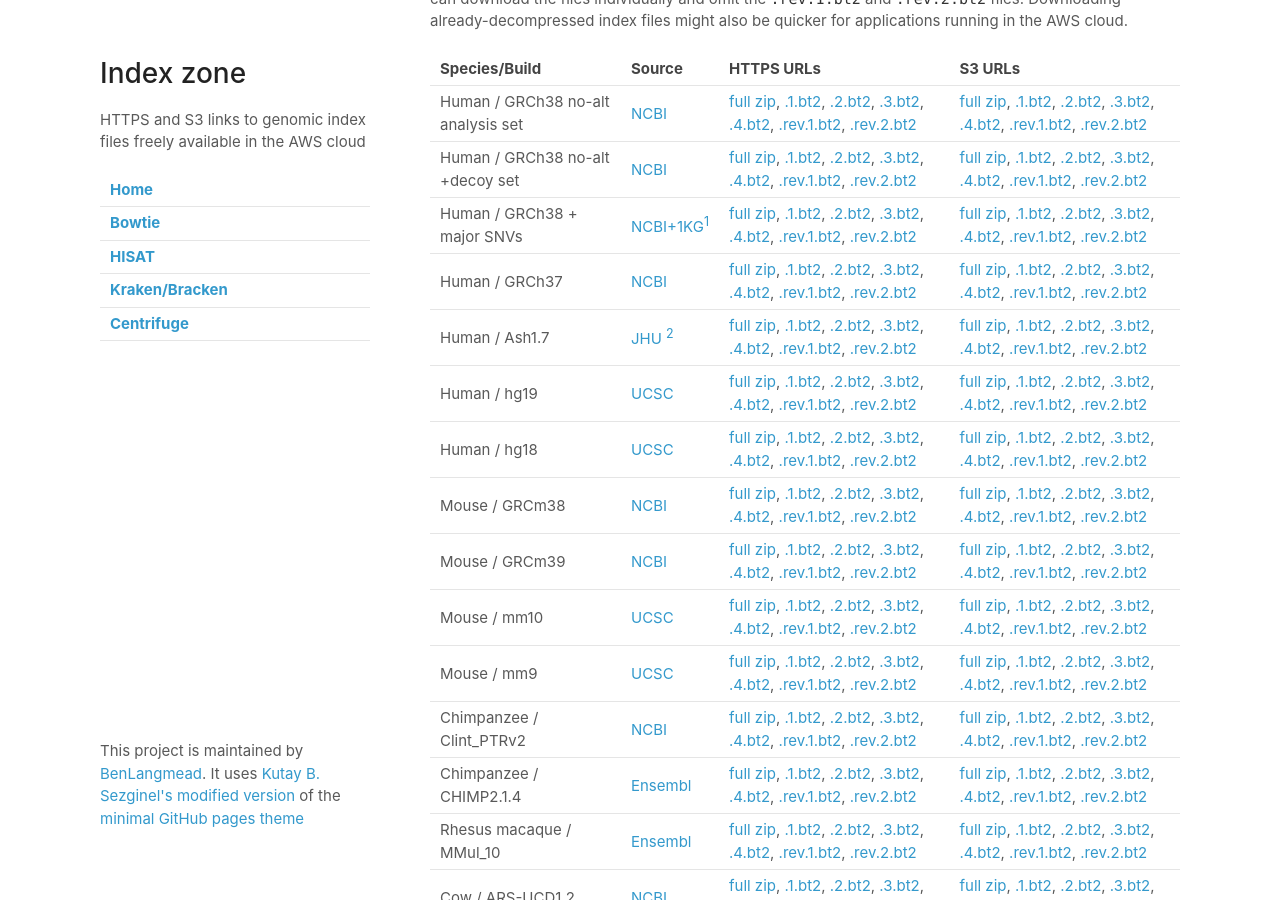
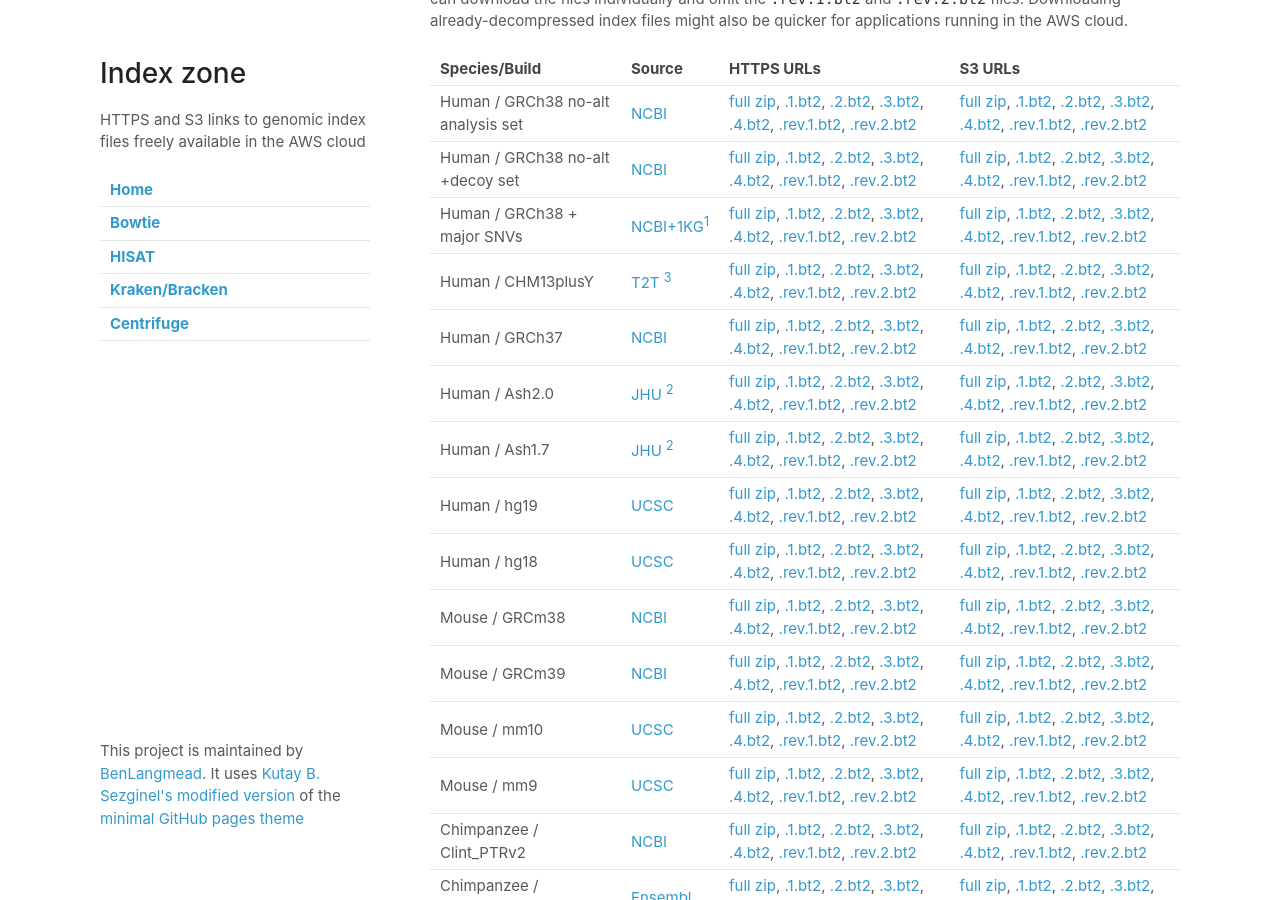
Before and after one commit to BenLangmead/aws-indexes, a Jekyll site: the page built from docs/bowtie.md, in a window 1280 px wide and 900 px high, scrolled down 386 px. Built offline with Jekyll 4.4.1, drawn with Linux system fonts in a browser that asks for light colours; our own code applies the rules of GitHub Pages for plain Markdown files; some of the changed text lies outside the part shown.

Commit message:
add ash1_2 and t2t assemblies

```diff
--- a/docs/bowtie.md
+++ b/docs/bowtie.md
@@ -13,7 +13,9 @@ Species/Build                             | Source
 Human / GRCh38 no-alt analysis set | [NCBI][bt2_grch38_noalt_source] | [full zip][bt2_grch38_noalt_full], [.1.bt2][bt2_grch38_noalt_1], [.2.bt2][bt2_grch38_noalt_2], [.3.bt2][bt2_grch38_noalt_3], [.4.bt2][bt2_grch38_noalt_4], [.rev.1.bt2][bt2_grch38_noalt_r1], [.rev.2.bt2][bt2_grch38_noalt_r2] | [full zip][bt2_grch38_noalt_full_s3], [.1.bt2][bt2_grch38_noalt_1_s3], [.2.bt2][bt2_grch38_noalt_2_s3], [.3.bt2][bt2_grch38_noalt_3_s3], [.4.bt2][bt2_grch38_noalt_4_s3], [.rev.1.bt2][bt2_grch38_noalt_r1_s3], [.rev.2.bt2][bt2_grch38_noalt_r2_s3]
 Human / GRCh38 no-alt +decoy set | [NCBI][bt2_grch38_noalt_decoy_source] | [full zip][bt2_grch38_noalt_decoy_full], [.1.bt2][bt2_grch38_noalt_decoy_1], [.2.bt2][bt2_grch38_noalt_decoy_2], [.3.bt2][bt2_grch38_noalt_decoy_3], [.4.bt2][bt2_grch38_noalt_decoy_4], [.rev.1.bt2][bt2_grch38_noalt_decoy_r1], [.rev.2.bt2][bt2_grch38_noalt_decoy_r2] | [full zip][bt2_grch38_noalt_decoy_full_s3], [.1.bt2][bt2_grch38_noalt_decoy_1_s3], [.2.bt2][bt2_grch38_noalt_decoy_2_s3], [.3.bt2][bt2_grch38_noalt_decoy_3_s3], [.4.bt2][bt2_grch38_noalt_decoy_4_s3], [.rev.1.bt2][bt2_grch38_noalt_decoy_r1_s3], [.rev.2.bt2][bt2_grch38_noalt_decoy_r2_s3]
 Human / GRCh38 + major SNVs | [NCBI+1KG<sup>1</sup>][bt2_grch38_1kgmaj_source] | [full zip][bt2_grch38_1kgmaj_full], [.1.bt2][bt2_grch38_1kgmaj_1], [.2.bt2][bt2_grch38_1kgmaj_2], [.3.bt2][bt2_grch38_1kgmaj_3], [.4.bt2][bt2_grch38_1kgmaj_4], [.rev.1.bt2][bt2_grch38_1kgmaj_r1], [.rev.2.bt2][bt2_grch38_1kgmaj_r2] | [full zip][bt2_grch38_1kgmaj_full_s3], [.1.bt2][bt2_grch38_1kgmaj_1_s3], [.2.bt2][bt2_grch38_1kgmaj_2_s3], [.3.bt2][bt2_grch38_1kgmaj_3_s3], [.4.bt2][bt2_grch38_1kgmaj_4_s3], [.rev.1.bt2][bt2_grch38_1kgmaj_r1_s3], [.rev.2.bt2][bt2_grch38_1kgmaj_r2_s3]
+Human / CHM13plusY | [T2T <sup>3</sup>][bt2_t2tplusy_source] | [full zip][bt2_t2tplusy_full], [.1.bt2][bt2_t2tplusy_1], [.2.bt2][bt2_t2tplusy_2], [.3.bt2][bt2_t2tplusy_3], [.4.bt2][bt2_t2tplusy_4], [.rev.1.bt2][bt2_t2tplusy_r1], [.rev.2.bt2][bt2_t2tplusy_r2] | [full zip][bt2_t2tplusy_full_s3], [.1.bt2][bt2_t2tplusy_1_s3], [.2.bt2][bt2_t2tplusy_2_s3], [.3.bt2][bt2_t2tplusy_3_s3], [.4.bt2][bt2_t2tplusy_4_s3], [.rev.1.bt2][bt2_t2tplusy_r1_s3], [.rev.2.bt2][bt2_t2tplusy_r2_s3]
 Human / GRCh37 | [NCBI][bt2_grch37_source] | [full zip][bt2_grch37_full], [.1.bt2][bt2_grch37_1], [.2.bt2][bt2_grch37_2], [.3.bt2][bt2_grch37_3], [.4.bt2][bt2_grch37_4], [.rev.1.bt2][bt2_grch37_r1], [.rev.2.bt2][bt2_grch37_r2] | [full zip][bt2_grch37_full_s3], [.1.bt2][bt2_grch37_1_s3], [.2.bt2][bt2_grch37_2_s3], [.3.bt2][bt2_grch37_3_s3], [.4.bt2][bt2_grch37_4_s3], [.rev.1.bt2][bt2_grch37_r1_s3], [.rev.2.bt2][bt2_grch37_r2_s3]
+Human / Ash2.0 | [JHU <sup>2</sup>][bt2_ash1_2_source] | [full zip][bt2_ash1_2_full], [.1.bt2][bt2_ash1_2_1], [.2.bt2][bt2_ash1_2_2], [.3.bt2][bt2_ash1_2_3], [.4.bt2][bt2_ash1_2_4], [.rev.1.bt2][bt2_ash1_2_r1], [.rev.2.bt2][bt2_ash1_2_r2] | [full zip][bt2_ash1_2_full_s3], [.1.bt2][bt2_ash1_2_1_s3], [.2.bt2][bt2_ash1_2_2_s3], [.3.bt2][bt2_ash1_2_3_s3], [.4.bt2][bt2_ash1_2_4_s3], [.rev.1.bt2][bt2_ash1_2_r1_s3], [.rev.2.bt2][bt2_ash1_2_r2_s3]
 Human / Ash1.7 | [JHU <sup>2</sup>][bt2_ash1_source] | [full zip][bt2_ash1_full], [.1.bt2][bt2_ash1_1], [.2.bt2][bt2_ash1_2], [.3.bt2][bt2_ash1_3], [.4.bt2][bt2_ash1_4], [.rev.1.bt2][bt2_ash1_r1], [.rev.2.bt2][bt2_ash1_r2] | [full zip][bt2_ash1_full_s3], [.1.bt2][bt2_ash1_1_s3], [.2.bt2][bt2_ash1_2_s3], [.3.bt2][bt2_ash1_3_s3], [.4.bt2][bt2_ash1_4_s3], [.rev.1.bt2][bt2_ash1_r1_s3], [.rev.2.bt2][bt2_ash1_r2_s3]
 Human / hg19 | [UCSC][bt2_hg19_source] | [full zip][bt2_hg19_full], [.1.bt2][bt2_hg19_1], [.2.bt2][bt2_hg19_2], [.3.bt2][bt2_hg19_3], [.4.bt2][bt2_hg19_4], [.rev.1.bt2][bt2_hg19_r1], [.rev.2.bt2][bt2_hg19_r2] | [full zip][bt2_hg19_full_s3], [.1.bt2][bt2_hg19_1_s3], [.2.bt2][bt2_hg19_2_s3], [.3.bt2][bt2_hg19_3_s3], [.4.bt2][bt2_hg19_4_s3], [.rev.1.bt2][bt2_hg19_r1_s3], [.rev.2.bt2][bt2_hg19_r2_s3]
 Human / hg18 | [UCSC][bt2_hg18_source] | [full zip][bt2_hg18_full], [.1.bt2][bt2_hg18_1], [.2.bt2][bt2_hg18_2], [.3.bt2][bt2_hg18_3], [.4.bt2][bt2_hg18_4], [.rev.1.bt2][bt2_hg18_r1], [.rev.2.bt2][bt2_hg18_r2] | [full zip][bt2_hg18_full_s3], [.1.bt2][bt2_hg18_1_s3], [.2.bt2][bt2_hg18_2_s3], [.3.bt2][bt2_hg18_3_s3], [.4.bt2][bt2_hg18_4_s3], [.rev.1.bt2][bt2_hg18_r1_s3], [.rev.2.bt2][bt2_hg18_r2_s3]
@@ -50,6 +52,7 @@ Yeast / R64-1-1 | [Ensembl][bt2_r6411_source] | [full zip][bt2_r6411_full], [.1.
 
 1. Major SNVs determined from [1000 Genomes Project](https://www.internationalgenome.org) variant calls.  [Details here](https://github.com/BenLangmead/bowtie-majref).
 2. Ashkenazi reference genome from [10.1186/s13059-020-02047-7](https://doi.org/10.1186/s13059-020-02047-7)
+3. CHM13 human reference from [Telomere-to-Telomere consortium](https://github.com/nanopore-wgs-consortium/CHM13), plus Y chromosome from GRCh38
 
 Bowtie and Bowtie 2 are the work of
 Ben Langmead,
@@ -63,12 +66,13 @@ websites for more information on the software, authors, and how to cite the work
 
 [Bowtie]: http://bowtie-bio.sourceforge.net
 [Bowtie 2]: http://bowtie-bio.sourceforge.net/bowtie2
-
+[bt2_t2tplusy_source]: https://github.com/nanopore-wgs-consortium/CHM13
 [bt2_grch38_noalt_source]: ftp://ftp.ncbi.nlm.nih.gov/genomes/all/GCA/000/001/405/GCA_000001405.15_GRCh38/seqs_for_alignment_pipelines.ucsc_ids/
 [bt2_grch38_noalt_decoy_source]: ftp://ftp.ncbi.nlm.nih.gov/genomes/all/GCA/000/001/405/GCA_000001405.15_GRCh38/seqs_for_alignment_pipelines.ucsc_ids/
 [bt2_grch38_1kgmaj_source]: ftp://ftp.ccb.jhu.edu/pub/data/bowtie2_indexes/
 [bt2_grch37_source]: https://grch37.ensembl.org/index.html
 [bt2_ash1_source]: ftp://ftp.ccb.jhu.edu/pub/data/Homo_sapiens/Ash1/v1.7/Assembly/
+[bt2_ash1_2_source]: ftp://ftp.ccb.jhu.edu/pub/data/Homo_sapiens/Ash1/v2.0/Assembly/
 [bt2_hg19_source]: ftp://hgdownload.cse.ucsc.edu/goldenPath/hg19/chromosomes
 [bt2_hg18_source]: ftp://hgdownload.cse.ucsc.edu/goldenPath/hg18/chromosomes
 [bt2_clintptr2_source]: https://ftp.ncbi.nlm.nih.gov/genomes/all/GCF/002/880/755/GCF_002880755.1_Clint_PTRv2/
@@ -168,6 +172,34 @@ websites for more information on the software, authors, and how to cite the work
 [bt2_ash1_4_s3]: s3://genome-idx/bt/Ash1v1.7.4.bt2
 [bt2_ash1_r1_s3]: s3://genome-idx/bt/Ash1v1.7.rev.1.bt2
 [bt2_ash1_r2_s3]: s3://genome-idx/bt/Ash1v1.7.rev.2.bt2
+[bt2_ash1_2_full]: https://genome-idx.s3.amazonaws.com/bt/Ash1_v2.0.zip
+[bt2_ash1_2_1]: https://genome-idx.s3.amazonaws.com/bt/Ash1_v2.0.1.bt2
+[bt2_ash1_2_2]: https://genome-idx.s3.amazonaws.com/bt/Ash1_v2.0.2.bt2
+[bt2_ash1_2_3]: https://genome-idx.s3.amazonaws.com/bt/Ash1_v2.0.3.bt2
+[bt2_ash1_2_4]: https://genome-idx.s3.amazonaws.com/bt/Ash1_v2.0.4.bt2
+[bt2_ash1_2_r1]: https://genome-idx.s3.amazonaws.com/bt/Ash1_v2.0.rev.1.bt2
+[bt2_ash1_2_r2]: https://genome-idx.s3.amazonaws.com/bt/Ash1_v2.0.rev.2.bt2
+[bt2_ash1_2_full_s3]: s3://genome-idx/bt/Ash1_v2.0.zip
+[bt2_ash1_2_1_s3]: s3://genome-idx/bt/Ash1_v2.0.1.bt2
+[bt2_ash1_2_2_s3]: s3://genome-idx/bt/Ash1_v2.0.2.bt2
+[bt2_ash1_2_3_s3]: s3://genome-idx/bt/Ash1_v2.0.3.bt2
+[bt2_ash1_2_4_s3]: s3://genome-idx/bt/Ash1_v2.0.4.bt2
+[bt2_ash1_2_r1_s3]: s3://genome-idx/bt/Ash1_v2.0.rev.1.bt2
+[bt2_ash1_2_r2_s3]: s3://genome-idx/bt/Ash1_v2.0.rev.2.bt2
+[bt2_t2tplusy_full]: https://genome-idx.s3.amazonaws.com/bt/chm13.draft_v1.0_plusY.zip
+[bt2_t2tplusy_1]: https://genome-idx.s3.amazonaws.com/bt/chm13.draft_v1.0_plusY.1.bt2
+[bt2_t2tplusy_2]: https://genome-idx.s3.amazonaws.com/bt/chm13.draft_v1.0_plusY.2.bt2
+[bt2_t2tplusy_3]: https://genome-idx.s3.amazonaws.com/bt/chm13.draft_v1.0_plusY.3.bt2
+[bt2_t2tplusy_4]: https://genome-idx.s3.amazonaws.com/bt/chm13.draft_v1.0_plusY.4.bt2
+[bt2_t2tplusy_r1]: https://genome-idx.s3.amazonaws.com/bt/chm13.draft_v1.0_plusY.rev.1.bt2
+[bt2_t2tplusy_r2]: https://genome-idx.s3.amazonaws.com/bt/chm13.draft_v1.0_plusY.rev.2.bt2
+[bt2_t2tplusy_full_s3]: s3://genome-idx/bt/chm13.draft_v1.0_plusY.zip
+[bt2_t2tplusy_1_s3]: s3://genome-idx/bt/chm13.draft_v1.0_plusY.1.bt2
+[bt2_t2tplusy_2_s3]: s3://genome-idx/bt/chm13.draft_v1.0_plusY.2.bt2
+[bt2_t2tplusy_3_s3]: s3://genome-idx/bt/chm13.draft_v1.0_plusY.3.bt2
+[bt2_t2tplusy_4_s3]: s3://genome-idx/bt/chm13.draft_v1.0_plusY.4.bt2
+[bt2_t2tplusy_r1_s3]: s3://genome-idx/bt/chm13.draft_v1.0_plusY.rev.1.bt2
+[bt2_t2tplusy_r2_s3]: s3://genome-idx/bt/chm13.draft_v1.0_plusY.rev.2.bt2
 [bt2_hg19_full]: https://genome-idx.s3.amazonaws.com/bt/hg19.zip
 [bt2_hg19_1]: https://genome-idx.s3.amazonaws.com/bt/hg19.1.bt2
 [bt2_hg19_2]: https://genome-idx.s3.amazonaws.com/bt/hg19.2.bt2
--- a/xfer/bt/shortname_map.csv
+++ b/xfer/bt/shortname_map.csv
@@ -2,7 +2,9 @@ grch38_noalt,GRCh38_noalt_as,Human,H. sapiens,GRCh38 no-alt analysis set,NCBI
 grch38_noalt_decoy,GRCh38_noalt_decoy_as,Human,H. sapiens,GRCh38 no-alt +decoy set,NCBI
 grch38_1kgmaj,grch38_1kgmaj,Human,H. sapiens,GRCh38 + major SNVs,NCBI+1KG<sup>1</sup>
 grch37,GRCh37,Human,H. sapiens,GRCh37,NCBI
-ash1,Ash1v1.7,Human,H. sapiens,Ash1.7,JHU <sup>2</sup>
+ash1,Ash1v1.7,Human,H. sapiens,Ash1v1.7,JHU <sup>2</sup>
+ash1_2,Ash1_v2.0,Human,H. sapiens,Ash1v2.0,JHU <sup>2</sup>
+t2tplusy,chm13.draft_v1.0_plusY,Human,H. sapiens,CHM13plusY,T2T <sup>3</sup>
 hg19,hg19,Human,H. sapiens,hg19,UCSC
 hg18,hg18,Human,H. sapiens,hg18,UCSC
 grcm38,GRCm38,Mouse,M. Musculus,GRCm38,NCBI
```
